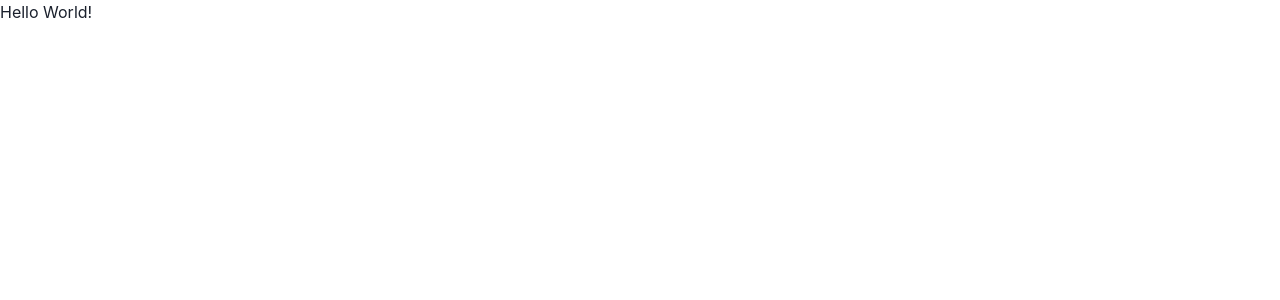
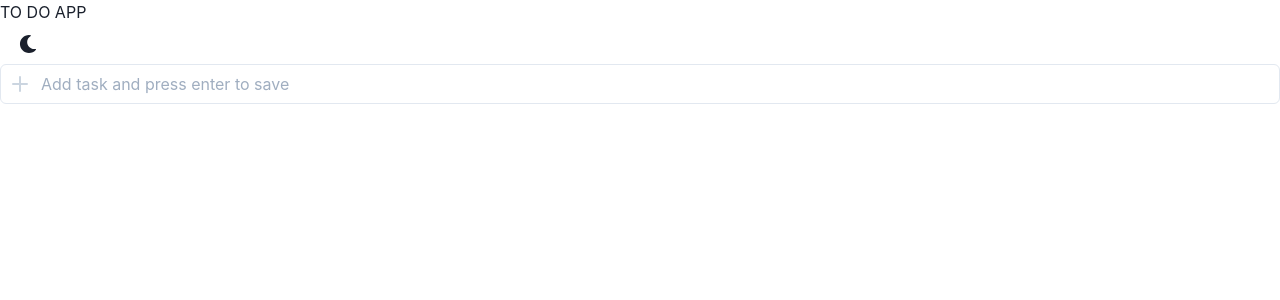
Before and after one commit to mazury/amazing-todo, a React (Create React App) app: page / in a window 1280 px wide. Shown: the top 300 px of the page. Built offline with nearby package versions, Linux system fonts and the light colour scheme.

Commit message:
input component added
Co-authored-by: Adam Mazurkiewicz <mazury@users.noreply.github.com>

```diff
--- a/package.json
+++ b/package.json
@@ -3,6 +3,7 @@
   "version": "0.1.0",
   "private": true,
   "dependencies": {
+    "@chakra-ui/icons": "^1.1.1",
     "@chakra-ui/react": "^1.0.0",
     "@emotion/react": "^11.0.0",
     "@emotion/styled": "^11.0.0",
--- a/src/App.js
+++ b/src/App.js
@@ -10,9 +10,16 @@ import {
 	theme,
 } from "@chakra-ui/react";
 import { ColorModeSwitcher } from "./ColorModeSwitcher";
+import ToDoScreen from "./containers/ToDoScreen";
 
 function App() {
-	return <ChakraProvider theme={theme}>Hello World!</ChakraProvider>;
+	return (
+		<ChakraProvider theme={theme}>
+			<h1>TO DO APP</h1>
+			<ColorModeSwitcher />
+			<ToDoScreen />
+		</ChakraProvider>
+	);
 }
 
 export default App;
--- /dev/null
+++ b/src/components/todos/ToDoCreate.js
@@ -0,0 +1,19 @@
+import React from "react";
+import { Input, InputGroup, InputLeftElement } from "@chakra-ui/react";
+import { AddIcon } from "@chakra-ui/icons";
+
+const ToDoCreate = () => {
+	return (
+		<div>
+			<InputGroup>
+				<InputLeftElement
+					pointerEvents="none"
+					children={<AddIcon color="gray.300" />}
+				/>
+				<Input placeholder="Add task and press enter to save" />
+			</InputGroup>
+		</div>
+	);
+};
+
+export default ToDoCreate;
--- /dev/null
+++ b/src/containers/ToDoScreen.js
@@ -0,0 +1,12 @@
+import React from "react";
+import ToDoCreate from "../components/todos/ToDoCreate";
+
+const ToDoScreen = () => {
+	return (
+		<div>
+			<ToDoCreate />
+		</div>
+	);
+};
+
+export default ToDoScreen;
```
Also changed, not shown: 2 other files (tests, documents, lock files or other folders).
